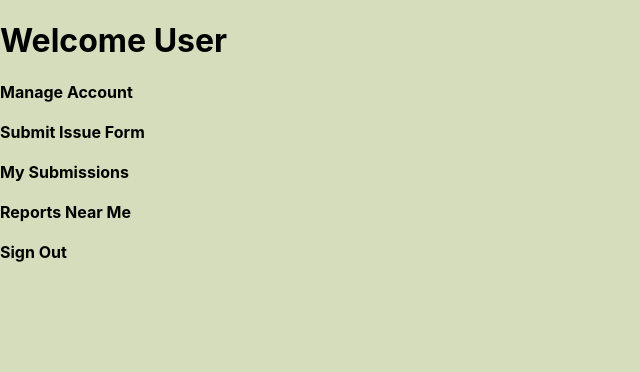
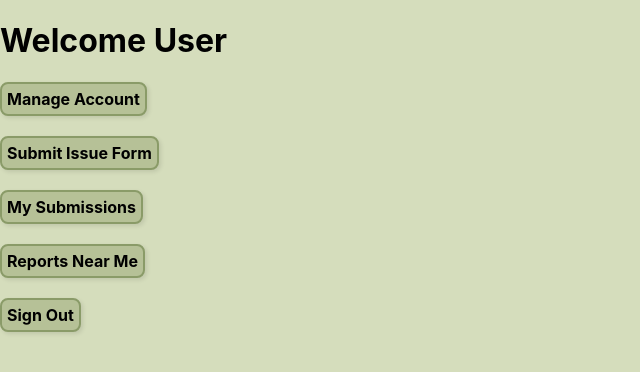
Before and after one commit to dungtran3864/swen-514-web-app, a React (Create React App) app: page /gov-home in a window 1280 px wide. Shown: the top 372 px of the page, without its empty margins (0-640 px from the left). Built offline with nearby package versions, Linux system fonts and the light colour scheme.

Commit message:
css updates

```diff
--- a/src/Button.js
+++ b/src/Button.js
@@ -2,15 +2,18 @@ import React from "react";
 import styled from "styled-components";
 import { Link } from "react-router-dom";
 import Styles from "./Styles";
+import Colors from "./Colors";
 
 const StyledLink = styled(Link)`
     ${Styles.centeredRow}
     ${Styles.resetLink}
+    ${Styles.darkOutline}
+    ${Styles.smallShadow}
 
     display: inline-flex;
     align-items: center;
-    align-self: flex-start;
     cursor: pointer;
+    background-color: ${Colors.green2};
 
     font-weight: bold;
 
--- a/src/CitizenReport.js
+++ b/src/CitizenReport.js
@@ -173,7 +173,7 @@ class CitizenReport extends Component {
             this.setState({cityEmpty: true});
         } else this.setState({cityEmpty: false});
 
-        if(this.state.State.length === 0 && document.getElementById("state").disabled === false){
+        if(this.state.state.length === 0 && document.getElementById("state").disabled === false){
             this.setState({stateEmpty: true});
         } else this.setState({stateEmpty: false});
 
--- a/src/Colors.js
+++ b/src/Colors.js
@@ -1,5 +1,10 @@
 export default {
-    background: "#D5DDBC",
+    // greens are in order from lightest to darkest
+    green1: "#D5DDBC",
+    green2: "#B6C197",
+    green3: "#8A9B68",
+    brown: "#937B63",
+    red: "#931F1D",
     black: "#000000",
     darkGray: "#bcb8b1",
     mediumGray: "#d8d4cd",
--- a/src/Landing.js
+++ b/src/Landing.js
@@ -9,7 +9,7 @@ import Colors from "./Colors";
 
 const StyledHome = styled(CenteredColumn)`
   padding: 0 64px;
-  background-color: ${Colors.background};
+  background-color: ${Colors.green1};
 
   #header{
     h1{
--- a/src/SignIn.js
+++ b/src/SignIn.js
@@ -1,7 +1,6 @@
 import './css/Home.css';
 import {Input, InputLabel} from "@material-ui/core";
 import Button from "./Button"
-/* TODO: Rename everything from App --> Home ASAP */
 
 const SignIn = () =>  {
     return (
--- a/src/Styles.js
+++ b/src/Styles.js
@@ -21,7 +21,7 @@ export default {
         color: ${Colors.black};
         text-decoration: none;
     `,
-    darkOutline: `border: 1px solid ${Colors.darkGray};`,
+    darkOutline: `padding: 5px; border-radius: 8px; border: 2px solid ${Colors.green3};`,
     mediumOutline: `border: 1px solid ${Colors.mediumGray};`,
     smallShadow: "box-shadow: 2px 2px 4px 0px rgba(0,0,0,0.1);",
     smallShadowRaised: "box-shadow: 4px 8px 8px 0px rgba(0,0,0,0.1);",
```
